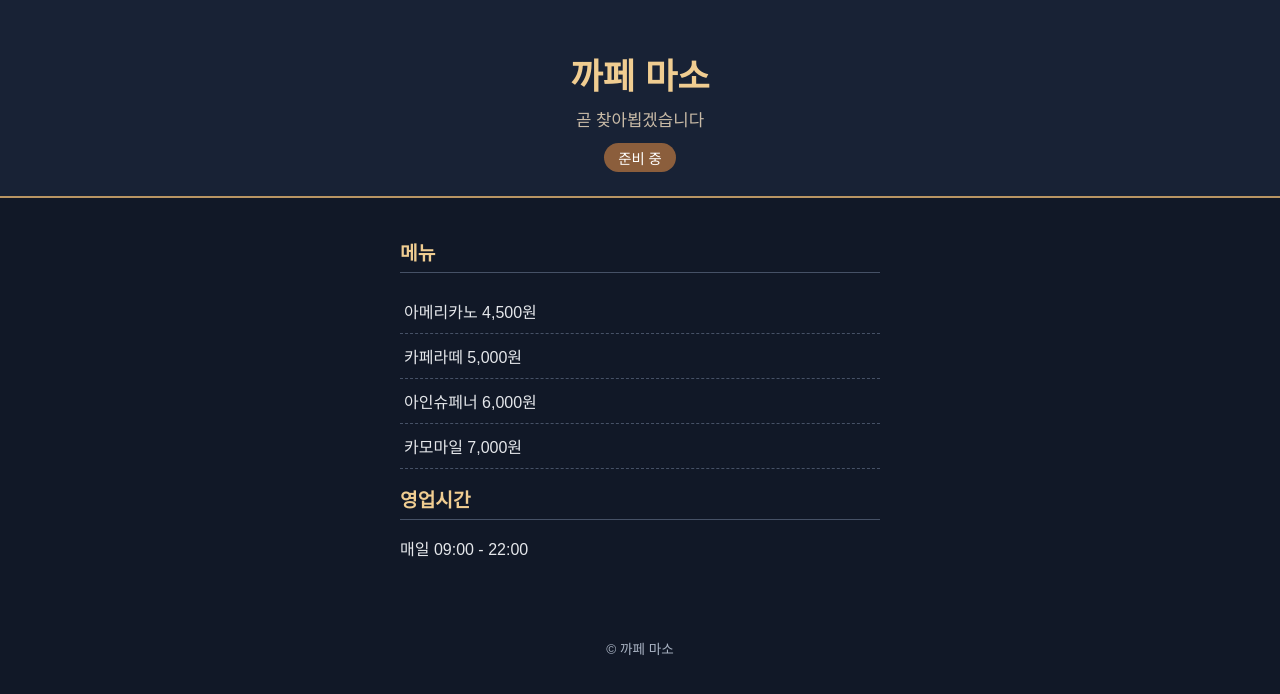
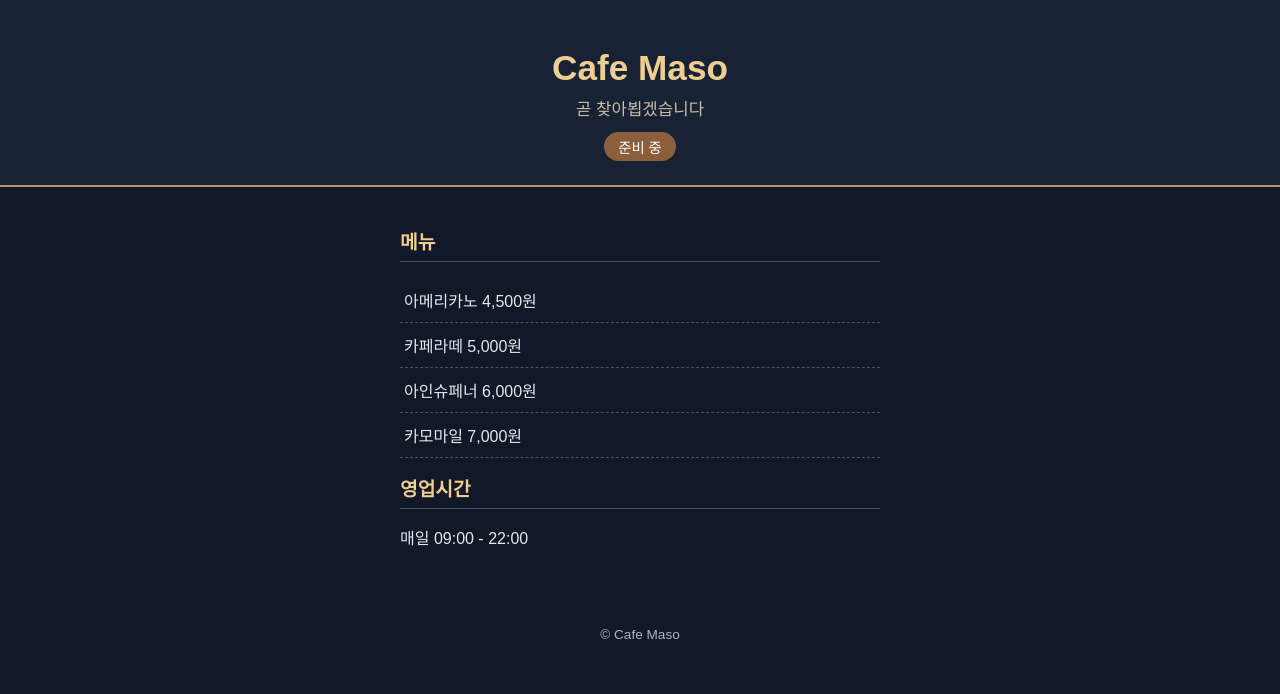
Before and after one commit to ys-maru13/cafe_maso, a plain HTML site: page index.html in a window 1280 px wide. Drawn offline with Linux system fonts and the light colour scheme.

Commit message:
카페 이름을 Cafe Maso로 변경

```diff
--- a/index.html
+++ b/index.html
@@ -3,12 +3,12 @@
 <head>
   <meta charset="UTF-8">
   <meta name="viewport" content="width=device-width, initial-scale=1.0">
-  <title>까페 마소</title>
+  <title>Cafe Maso</title>
   <link rel="stylesheet" href="style.css">
 </head>
 <body>
   <header>
-    <h1 id="shop-name">까페 마소</h1>
+    <h1 id="shop-name">Cafe Maso</h1>
     <p class="slogan">곧 찾아뵙겠습니다</p>
     <span id="status-badge" class="badge">확인 중...</span>
   </header>
@@ -28,7 +28,7 @@
     </section>
   </main>
   <footer>
-    <p>© 까페 마소</p>
+    <p>© Cafe Maso</p>
   </footer>
   <script src="app.js"></script>
 </body>
```
